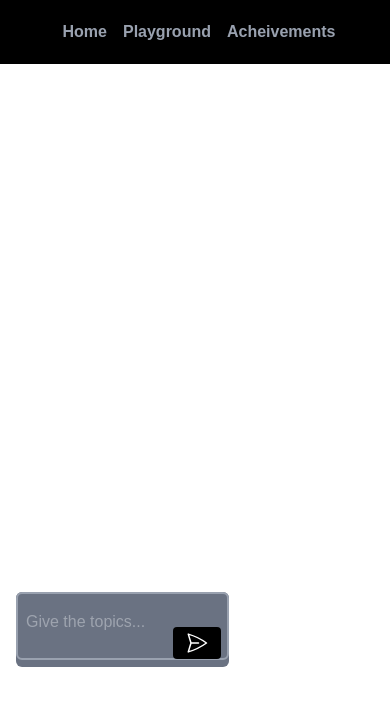
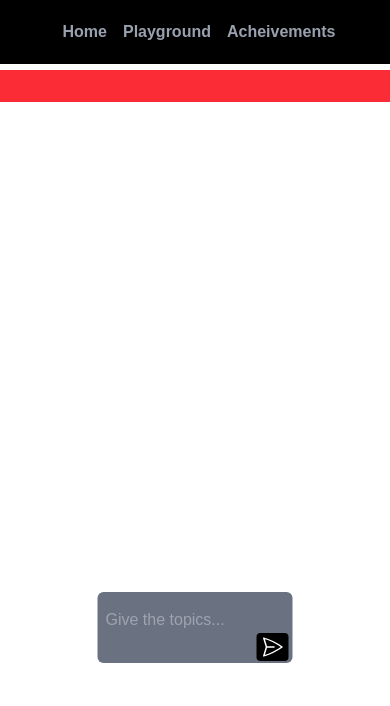
Before and after one commit to sujaycontributer/AI-Quiz-App, a Next.js app: page /playground in a window 390 px wide. Shown: the top 706 px of the page. Built offline with nearby package versions, Linux system fonts and the light colour scheme.

Commit message:
Fix the position of search field

```diff
--- a/app/acheivements/page.tsx
+++ b/app/acheivements/page.tsx
@@ -1,6 +1,6 @@
 
 export default function Acheivements () {
-    return <div className="bg-pink-500">
+    return <div className="bg-pink-500 400 p-4 text-center">
         Acheivements is build in process stay tune
     </div>
 }
--- a/app/components/Quiz.tsx
+++ b/app/components/Quiz.tsx
@@ -1,4 +1,5 @@
 "use client"
+
 import { useState } from "react";
 
 interface option {
@@ -15,22 +16,12 @@ export interface quizProps {
 
 
 export default function Quiz ({questionId, question, options,  correctAnsId}:quizProps) {
-     const [selectedOption, setSelectedOption] = useState(0);
-
-  // Define the quiz question and options
-  // const quizData = {
-  //   question: "What is the capital of Japan?",
-  //   options: [
-  //     { id: 'tokyo', value: 'tokyo', text: 'Tokyo' },
-  //     { id: 'seoul', value: 'seoul', text: 'Seoul' },
-  //     { id: 'beijing', value: 'beijing', text: 'Beijing' },
-  //     { id: 'bangkok', value: 'bangkok', text: 'Bangkok' },
-  //   ],
-  //   correctAnswer: 'tokyo', // In a real app, this would be handled on the backend
-  // };
+     const [selectedOption, setSelectedOption] = useState <number | null> (null);
+     const [finalAns, setFinalAns] = useState<boolean | null>(null);
+     const [ansRight, setAnsRight] = useState<boolean | null>(null);
 
   // Handler for when a radio button (option) is changed
-  const handleOptionChange = (event:React.ChangeEvent<HTMLInputElement>) => {
+    const handleOptionChange = (event:React.ChangeEvent<HTMLInputElement>) => {
     setSelectedOption(Number(event.target.value));
     console.log('Selected option:', event.target.value); // For demonstration
   };
@@ -38,25 +29,24 @@ export default function Quiz ({questionId, question, options,  correctAnsId}:qui
   // Handler for the submit button (optional, for demonstration)
   const handleSubmit = () => {
     if (selectedOption) {
-      const isCorrect = selectedOption === correctAnsId;
-      alert(`Your answer "${selectedOption}" is ${isCorrect ? 'Correct!' : 'Incorrect.'}`);
-    } else {
-      alert('Please select an option first!');
+     const ans = selectedOption === correctAnsId ? true : false;
+     setFinalAns(true);
+     setAnsRight(ans);
     }
   };
     return <div>
-        <div className="flex items-center justify-center  p-4 bg-black">
+        <div className="flex items-center justify-center  p-4  bg-black">
       {/* Quiz card container */}
-      <div className="max-w-md w-full bg-white p-6 rounded-xl shadow-2xl border border-gray-200">
+      <div className="max-w-md w-full bg-white p-4 md:p-6 rounded-xl shadow-4xl border border-gray-200">
         {/* Quiz Question */}
-        <h2 className="text-xl font-extrabold text-gray-800 mb-6 text-center">
+        <h2 className="text-md md:text-xl font-extrabold text-gray-800 mb-6 text-center">
           Q.{questionId} {question}
         </h2>
 
         {/* Quiz Options Container */}
         <div className="space-y-2">
           {options.map((op) => (
-            <label key={op.id} className={`cursor-pointer flex gap-8 border-2 rounded-md px-1 md:px-2 hover:border-blue-400`}>
+            <label htmlFor={`q${questionId}_option${op.id}`} key={op.option}  className={`cursor-pointer flex gap-8 border-2 rounded-md px-1 md:px-2 hover:border-blue-400`}>
 
               <div
                 className={`
@@ -66,15 +56,15 @@ export default function Quiz ({questionId, question, options,  correctAnsId}:qui
                   ${selectedOption === op.id ? 'bg-blue-50 border-blue-500 text-blue-800 shadow-md' : 'text-gray-700'}
                 `}
               >
-                <span className="text-lg font-medium">{op.option}</span>
+                <span className="text-sm font-medium">{op.option}</span>
               </div>
 
               <input
                 type="radio"
-                name="quiz_question" // 'name' attribute groups radio buttons
-                value={op.id}
-                id={op.option}
-                className=""
+                name={`quiz_question_${questionId}`} // 'name' attribute groups radio buttons
+                value={op.id?.toString()}
+                id={`q${questionId}_option${op.id}`}
+                className="accent-blue-600"
                 checked={selectedOption === op.id} // Controlled component
                 onChange={handleOptionChange}
               />
@@ -94,6 +84,12 @@ export default function Quiz ({questionId, question, options,  correctAnsId}:qui
         >
           Submit Answer
         </button>
+        {finalAns && <div className={`w-[90%] mx-auto text-center mt-4 p-3 z-40 ${ansRight ? 'bg-green-100 text-green-800 border border-green-300': 'bg-red-100 text-red-800 border border-red-300' }`}>
+
+          {ansRight ? "Your answer is correct 🎉" : "Your answer is Incorrect"}
+
+        </div> }
+
       </div>
     </div>
     </div>
--- a/app/home/page.tsx
+++ b/app/home/page.tsx
@@ -1,5 +1,5 @@
 export default function Home() {
-    return <div className="bg-blue-400">
+    return <div className="bg-blue-400 p-4 text-center">
         Home is build in process bro...
     </div>
 }
--- a/app/playground/page.tsx
+++ b/app/playground/page.tsx
@@ -1,5 +1,4 @@
 "use client"
-
 
 import { useState } from "react";
 import Quiz from "../components/Quiz";
@@ -7,11 +6,10 @@ import { quizProps } from "../components/Quiz";
 import axios from "axios";
 
 export default function Playground () {
+    const [quiz, setQuiz] = useState<quizProps[]>([]);
     const [topic, setTopic] = useState("");
-    const [quiz, setQuiz] = useState<quizProps[]>([]);
-    console.log(typeof(quiz))
-
-
+    const [searchOpen, setSearchOpen] = useState<boolean>(true);
+    // console.log(typeof(quiz))
 
     const topicHandler = (e:any) => {
         console.log(e.target.value);
@@ -24,7 +22,8 @@ export default function Playground () {
             topic: topic
         });
         // console.log(response.data.data);
-        setQuiz(response.data.data)
+        setQuiz(response.data.data);
+        setSearchOpen(false);
 
       }catch(error:any) {
         if (!window.navigator.onLine) {
@@ -36,14 +35,15 @@ export default function Playground () {
 
     }
 
-    return <div className="p-4 w-full  relative">
+    return <div className="p-4 w-full relative bg-red-500">
 
-        <div className="fixed z-50 md:w-[30%]  md:h-[25%]  mt-[60vh] mx-auto bg-gray-500 rounded-md">
-            <textarea className="resize-none w-full h-full rounded-md border-2 border-gray-400 pt-4 pl-2 text-md transition duration-200 ease-in-out
+        <div className={`${searchOpen ? 'block': 'hidden'} fixed left-1/2 -translate-x-1/2 z-50  md:w-[30%]  md:h-[25%]   mt-[60vh]  bg-gray-500 rounded-md`}>
+
+            <textarea className="resize-none w-full h-full  rounded-md md:border-2 border-gray-400 pt-4 pl-2 text-md transition duration-200 ease-in-out
                                 focus:border-blue-950 focus:outline-none text-gray-300 " placeholder="Give the topics..." onChange={topicHandler}>
 
             </textarea>
-            <button className="absolute bottom-2 right-2 bg-black  text-white px-3 py-1 text-sm rounded hover:bg-blue-700 transition" onClick={handleSubmit}>
+            <button className="absolute bottom-0.5 right-1 md:bottom-2 md:right-2 bg-black  text-white px-1 py-0.5 md:px-3 md:py-1 text-sm rounded hover:bg-blue-700 transition" onClick={handleSubmit}>
                 <svg xmlns="http://www.w3.org/2000/svg" fill="none" viewBox="0 0 24 24" strokeWidth="1.5" stroke="currentColor" className="size-6">
                         <path strokeLinecap="round" strokeLinejoin="round" d="M6 12 3.269 3.125A59.769 59.769 0 0 1 21.485 12 59.768 59.768 0 0 1 3.27 20.875L5.999 12Zm0 0h7.5" />
                 </svg>
@@ -51,13 +51,6 @@ export default function Playground () {
 
         </div>
 
-       {/* <div className="flex flex-col gap-2 ">
-        <Quiz />
-        <Quiz />
-        <Quiz />
-        <Quiz />
-        <Quiz />
-       </div> */}
        {quiz.length > 0 && <div className="flex flex-col gap-2 ">
             {quiz.map((q:quizProps) => (<Quiz key={q.questionId} questionId={q.questionId} question={q.question} options={q.options} correctAnsId={q.correctAnsId} />)) }
        </div>}
```
